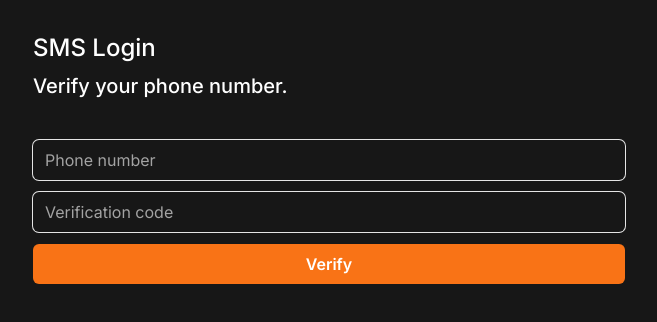
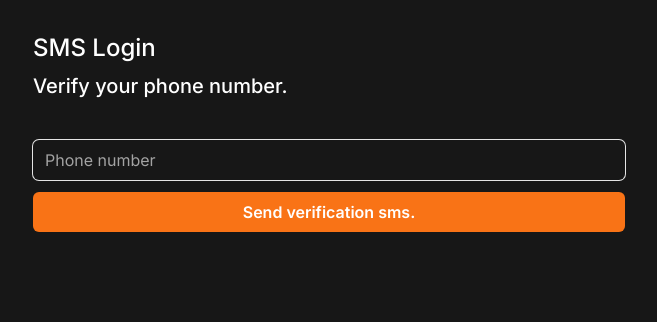
Before and after one commit to Saehanseul/carrot-market-reloaded, a Next.js app: page /sms in a window 1280 px wide. Shown: the top 322 px of the page, without its empty margins (311-968 px from the left). Built offline with nearby package versions, Linux system fonts and the light colour scheme.

Commit message:
Feat: 6장까지 완료

```diff
--- /dev/null
+++ b/app/api/users/route.ts
@@ -0,0 +1,12 @@
+import { NextRequest } from "next/server";
+
+export async function GET(request: NextRequest) {
+  return Response.json({ ok: true });
+}
+
+export async function POST(request: NextRequest) {
+  request.cookies.get("");
+  const data = await request.json();
+
+  return Response.json(data);
+}
--- /dev/null
+++ b/app/create-account/actions.ts
@@ -0,0 +1,56 @@
+"use server";
+import {
+  PASSWORD_CONFIRM_ERROR,
+  PASSWORD_MIN_LENGTH,
+  PASSWORD_REGEX,
+  PASSWORD_REGEX_ERROR,
+  USERNAME_ERROR
+} from "@/lib/constants";
+import { z } from "zod";
+
+const checkUsername = (username: string) => {
+  return !username.includes(" ");
+};
+
+const checkPassword = ({
+  password,
+  confirmPassword
+}: {
+  password: string;
+  confirmPassword: string;
+}) => {
+  return password === confirmPassword;
+};
+const formDataSchema = z
+  .object({
+    username: z
+      .string({
+        invalid_type_error: "문자만 입력해주세요.",
+        required_error: "필수 입력사항입니다."
+      })
+      .refine(checkUsername, USERNAME_ERROR),
+    email: z.string().email(),
+    password: z
+      .string()
+      .min(PASSWORD_MIN_LENGTH)
+      .regex(PASSWORD_REGEX, PASSWORD_REGEX_ERROR),
+    confirmPassword: z.string().min(PASSWORD_MIN_LENGTH)
+  })
+  .refine(checkPassword, {
+    message: PASSWORD_CONFIRM_ERROR,
+    path: ["confirmPassword"]
+  });
+
+export const createAccount = async (prevState: any, formData: FormData) => {
+  const data = {
+    username: formData.get("username"),
+    email: formData.get("email"),
+    password: formData.get("password"),
+    confirmPassword: formData.get("confirmPassword")
+  };
+  console.log(data);
+  const validateResult = formDataSchema.safeParse(data);
+  if (!validateResult.success) {
+    return validateResult.error.flatten();
+  }
+};
--- a/app/create-account/page.tsx
+++ b/app/create-account/page.tsx
@@ -1,32 +1,53 @@
-import FromButton from "@/components/form-button";
-import FormInput from "@/components/form-input";
+"use client";
+
 import SocialLogin from "@/components/social-login";
-import { ChatBubbleOvalLeftEllipsisIcon } from "@heroicons/react/24/solid";
-import Link from "next/link";
+import { useFormState } from "react-dom";
+import { createAccount } from "./actions";
+import Button from "@/components/button";
+import Input from "@/components/input";
+import { PASSWORD_MIN_LENGTH } from "@/lib/constants";
 
 export default function CreateAccount() {
+  const [state, dispatch] = useFormState(createAccount, null);
+  console.log("page", state);
   return (
     <div className="flex flex-col gap-10 py-8 px-6">
       <div className="flex flex-col gap-2 *:font-medium">
         <h1 className="text-2xl">안녕하세요!</h1>
         <h2 className="text-xl">Fill in the form below to join!</h2>
       </div>
-      <form className="flex flex-col gap-3">
-        <FormInput required type="text" placeholder="Username" errors={[]} />
-        <FormInput required type="email" placeholder="Email" errors={[]} />
-        <FormInput
+      <form action={dispatch} className="flex flex-col gap-3">
+        <Input
+          name="username"
+          required
+          type="text"
+          placeholder="Username"
+          errors={state?.fieldErrors.username}
+        />
+        <Input
+          name="email"
+          required
+          type="email"
+          placeholder="Email"
+          errors={state?.fieldErrors.email}
+        />
+        <Input
+          name="password"
           required
           type="password"
           placeholder="Password"
-          errors={[]}
+          errors={state?.fieldErrors.password}
+          minLength={PASSWORD_MIN_LENGTH}
         />
-        <FormInput
+        <Input
+          name="confirmPassword"
           required
           type="password"
           placeholder="Confirm password"
-          errors={[]}
+          errors={state?.fieldErrors.confirmPassword}
+          minLength={PASSWORD_MIN_LENGTH}
         />
-        <FromButton loading={false} text={"Create account"} />
+        <Button text={"Create account"} />
       </form>
       <SocialLogin />
     </div>
--- /dev/null
+++ b/app/login/actions.ts
@@ -0,0 +1,30 @@
+"use server";
+import {
+  PASSWORD_MIN_LENGTH,
+  PASSWORD_MIN_LENGTH_ERROR,
+  PASSWORD_REGEX,
+  PASSWORD_REGEX_ERROR
+} from "@/lib/constants";
+import { z } from "zod";
+
+const formDataSchema = z.object({
+  email: z.string().email(),
+  password: z
+    .string()
+    .min(PASSWORD_MIN_LENGTH, PASSWORD_MIN_LENGTH_ERROR)
+    .regex(PASSWORD_REGEX, PASSWORD_REGEX_ERROR)
+});
+
+export const login = async (prevState: any, formData: FormData) => {
+  const data = {
+    email: formData.get("email"),
+    password: formData.get("password")
+  };
+
+  const validateResult = formDataSchema.safeParse(data);
+  if (!validateResult.success) {
+    return validateResult.error.flatten();
+  } else {
+    console.log("login success", validateResult.data);
+  }
+};
--- a/app/login/page.tsx
+++ b/app/login/page.tsx
@@ -1,25 +1,38 @@
-import FromButton from "@/components/form-button";
-import FormInput from "@/components/form-input";
+"use client";
+
 import SocialLogin from "@/components/social-login";
-import Link from "next/link";
+import { useFormState, useFormStatus } from "react-dom";
+import { login } from "./actions";
+import Button from "@/components/button";
+import Input from "@/components/input";
+import { PASSWORD_MIN_LENGTH } from "@/lib/constants";
 
-export default function Home() {
+export default function LogIn() {
+  const [state, action] = useFormState(login, null);
   return (
     <div className="flex flex-col gap-10 py-8 px-6">
       <div className="flex flex-col gap-2 *:font-medium">
         <h1 className="text-2xl">안녕하세요!</h1>
         <h2 className="text-xl">Login with email and password!</h2>
       </div>
-      <form className="flex flex-col gap-3">
-        <FormInput required type="email" placeholder="Email" errors={[]} />
-        <FormInput
+      <form action={action} className="flex flex-col gap-3">
+        <Input
+          name="email"
+          required
+          type="email"
+          placeholder="Email"
+          errors={state?.fieldErrors.email}
+        />
+        <Input
+          name="password"
           required
           type="password"
           placeholder="Password"
-          errors={[]}
+          minLength={PASSWORD_MIN_LENGTH}
+          errors={state?.fieldErrors.password}
         />
 
-        <FromButton loading={false} text={"Create account"} />
+        <Button text={"Login"} />
       </form>
       <SocialLogin />
     </div>
--- /dev/null
+++ b/app/sms/actions.ts
@@ -0,0 +1,39 @@
+"use server";
+import { z } from "zod";
+import validator from "validator";
+import { PHONE_ERROR, SMS_TOKEN_MAX, SMS_TOKEN_MIN } from "@/lib/constants";
+import { redirect } from "next/navigation";
+
+const phoneSchema = z.string().refine(validator.isMobilePhone, PHONE_ERROR);
+
+const tokenSchema = z.coerce.number().min(SMS_TOKEN_MIN).max(SMS_TOKEN_MAX);
+
+interface ActionState {
+  token: boolean;
+}
+export const smsLogin = async (prevState: ActionState, formData: FormData) => {
+  const phone = formData.get("phone");
+  const token = formData.get("token");
+
+  if (!prevState.token) {
+    const result = phoneSchema.safeParse(phone);
+    if (!result.success) {
+      return {
+        token: false,
+        error: result.error.flatten()
+      };
+    } else {
+      return { token: true };
+    }
+  } else {
+    const result = tokenSchema.safeParse(token);
+    if (!result.success) {
+      return {
+        token: true,
+        error: result.error.flatten()
+      };
+    } else {
+      redirect("/");
+    }
+  }
+};
--- a/app/sms/page.tsx
+++ b/app/sms/page.tsx
@@ -1,30 +1,46 @@
-import FromButton from "@/components/form-button";
-import FormInput from "@/components/form-input";
-import SocialLogin from "@/components/social-login";
-import Link from "next/link";
+"use client";
 
+import Button from "@/components/button";
+import Input from "@/components/input";
+import { useFormState } from "react-dom";
+import { smsLogin } from "./actions";
+import { SMS_TOKEN_MAX, SMS_TOKEN_MIN } from "@/lib/constants";
+
+const initialState = {
+  token: false,
+  error: undefined
+};
 export default function SMSLogin() {
+  const [state, dispatch] = useFormState(smsLogin, initialState);
   return (
     <div className="flex flex-col gap-10 py-8 px-6">
       <div className="flex flex-col gap-2 *:font-medium">
         <h1 className="text-2xl">SMS Login</h1>
         <h2 className="text-xl">Verify your phone number.</h2>
       </div>
-      <form className="flex flex-col gap-3">
-        <FormInput
-          required
-          type="number"
-          placeholder="Phone number"
-          errors={[]}
+      <form action={dispatch} className="flex flex-col gap-3">
+        {state.token ? (
+          <Input
+            name="token"
+            required
+            type="number"
+            placeholder="Verification code"
+            min={SMS_TOKEN_MIN}
+            max={SMS_TOKEN_MAX}
+          />
+        ) : (
+          <Input
+            name="phone"
+            required
+            type="text"
+            placeholder="Phone number"
+            errors={state.error?.formErrors}
+          />
+        )}
+
+        <Button
+          text={state.token ? "Verify Token" : "Send verification sms."}
         />
-        <FormInput
-          required
-          type="number"
-          placeholder="Verification code"
-          errors={[]}
-        />
-
-        <FromButton loading={false} text={"Verify"} />
       </form>
     </div>
   );
--- /dev/null
+++ b/components/button.tsx
@@ -0,0 +1,18 @@
+"use client";
+import { useFormStatus } from "react-dom";
+
+interface ButtonProps {
+  text: string;
+}
+
+export default function Button({ text }: ButtonProps) {
+  const { pending } = useFormStatus();
+  return (
+    <button
+      disabled={pending}
+      className="primary-btn h-10 disabled:bg-neutral-400 disabled:text-neutral-300 disabled:cursor-not-allowed"
+    >
+      {pending ? "Loading..." : text}
+    </button>
+  );
+}
--- a/components/form-button.tsx
+++ /dev/null
@@ -1,15 +0,0 @@
-interface FormButtonProps {
-  loading: boolean;
-  text: string;
-}
-
-export default function FromButton({ loading, text }: FormButtonProps) {
-  return (
-    <button
-      disabled={loading}
-      className="primary-btn h-10 disabled:bg-neutral-400 disabled:text-neutral-300 disabled:cursor-not-allowed"
-    >
-      {loading ? "Loading..." : text}
-    </button>
-  );
-}
--- a/components/form-input.tsx
+++ b/components/input.tsx
@@ -1,23 +1,21 @@
-interface FormInputProps {
-  type: string;
-  placeholder: string;
-  required: boolean;
-  errors: string[];
+import { InputHTMLAttributes } from "react";
+
+interface InputProps {
+  errors?: string[];
+  name: string;
 }
 
-export default function FormInput({
-  type,
-  placeholder,
-  required,
-  errors
-}: FormInputProps) {
+export default function Input({
+  errors = [],
+  name,
+  ...rest
+}: InputProps & InputHTMLAttributes<HTMLInputElement>) {
   return (
     <div className="flex flex-col gap-2">
       <input
+        name={name}
         className="bg-transparent rounded-md w-full h-10 focus:outline-none ring-1 focus:ring-2 ring-neutral-200 focus:ring-orange-500 border-none placeholder:text-neutral-400"
-        type={type}
-        placeholder={placeholder}
-        required={required}
+        {...rest}
       />
       {errors.map((error, index) => (
         <span key={index} className="text-red-500 font-medium">
--- /dev/null
+++ b/lib/constants.ts
@@ -0,0 +1,14 @@
+export const PASSWORD_MIN_LENGTH = 4;
+export const PASSWORD_REGEX = new RegExp(
+  /^(?=.*?[A-Z])(?=.*?[a-z])(?=.*?[0-9])(?=.*?[#?!@$%^&*-]).+$/
+);
+export const SMS_TOKEN_MIN = 100000;
+export const SMS_TOKEN_MAX = 999999;
+
+export const PASSWORD_REGEX_ERROR =
+  "비밀번호는 대문자, 소문자, 숫자, 특수문자를 포함해야 합니다.";
+export const PASSWORD_MIN_LENGTH_ERROR = `비밀번호는 ${PASSWORD_MIN_LENGTH}자 이상이어야 합니다.`;
+export const EMAIL_ERROR = "이메일 형식에 맞지 않습니다.";
+export const USERNAME_ERROR = "이름은 공백을 포함할 수 없습니다.";
+export const PASSWORD_CONFIRM_ERROR = "비밀번호가 일치하지 않습니다.";
+export const PHONE_ERROR = "전화번호 형식에 맞지 않습니다.";
--- a/package.json
+++ b/package.json
@@ -12,13 +12,16 @@
     "@heroicons/react": "^2.1.3",
     "next": "14.1.4",
     "react": "^18",
-    "react-dom": "^18"
+    "react-dom": "^18",
+    "validator": "^13.11.0",
+    "zod": "^3.22.4"
   },
   "devDependencies": {
     "@tailwindcss/forms": "^0.5.7",
     "@types/node": "^20",
     "@types/react": "^18",
     "@types/react-dom": "^18",
+    "@types/validator": "^13.11.9",
     "autoprefixer": "^10.0.1",
     "eslint": "^8",
     "eslint-config-next": "14.1.4",
```
Also changed, not shown: 1 other file (tests, documents, lock files or other folders).
